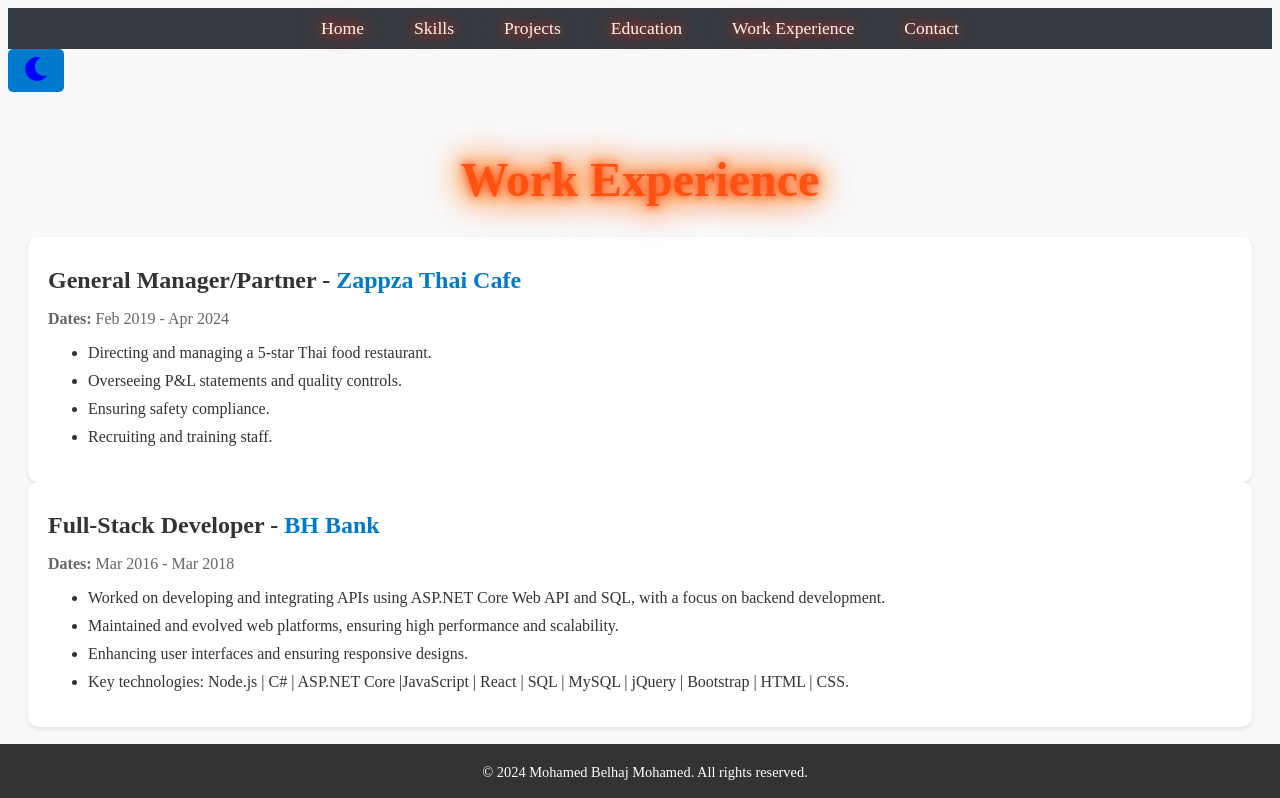
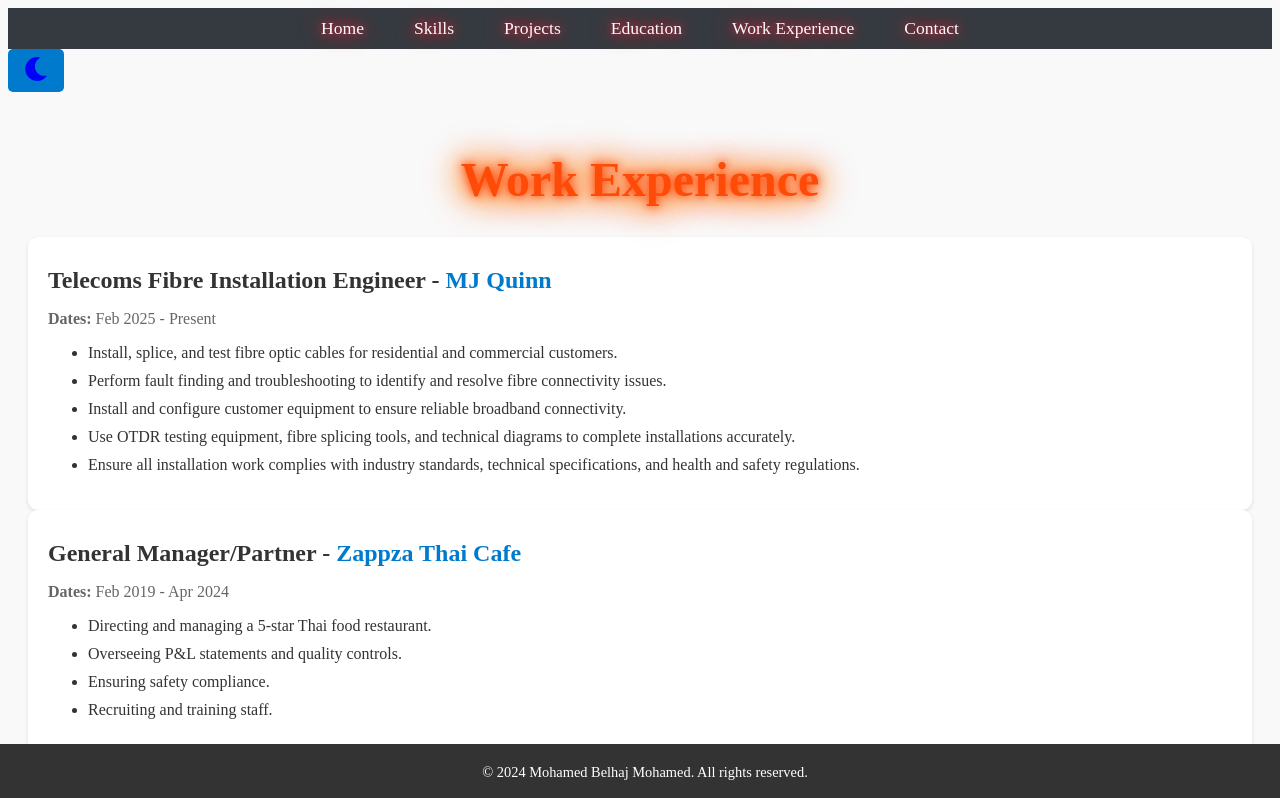
Before and after one commit to MoBel92/Bel-Mo-Portfolio, a React (Vite) app in the folder Portfolio/: page /work-experience in a window 1280 px wide. Shown: the top 798 px of the page. Built offline with nearby package versions, Linux system fonts and the light colour scheme.

Commit message:
Add telecoms fibre installation experience

```diff
--- a/Portfolio/src/Components/WorkExperience.jsx
+++ b/Portfolio/src/Components/WorkExperience.jsx
@@ -3,6 +3,20 @@ import { motion } from "framer-motion";
 import "../Design/WorkExperience.css";
 
 const experiences = [
+  {
+    title: "Telecoms Fibre Installation Engineer",
+    company: "MJ Quinn",
+    companyLink: "https://www.mjquinn.co.uk/",
+    dates: "Feb 2025 - Present",
+    responsibilities: [
+      "Install, splice, and test fibre optic cables for residential and commercial customers.",
+      "Perform fault finding and troubleshooting to identify and resolve fibre connectivity issues.",
+      "Install and configure customer equipment to ensure reliable broadband connectivity.",
+      "Use OTDR testing equipment, fibre splicing tools, and technical diagrams to complete installations accurately.",
+      "Ensure all installation work complies with industry standards, technical specifications, and health and safety regulations.",
+    ],
+  },
+
   {
     title: "General Manager/Partner",
     company: "Zappza Thai Cafe",
@@ -24,8 +38,8 @@ const experiences = [
     responsibilities: [
       "Worked on developing and integrating APIs using ASP.NET Core Web API and SQL, with a focus on backend development.",
       "Maintained and evolved web platforms, ensuring high performance and scalability.",
-      "Enhancing user interfaces and ensuring responsive designs.",
-      "Key technologies: Node.js | C# | ASP.NET Core |JavaScript | React | SQL | MySQL | jQuery | Bootstrap | HTML | CSS.",
+      "Enhanced user interfaces and ensured responsive designs.",
+      "Key technologies: Node.js | C# | ASP.NET Core | JavaScript | React | SQL | MySQL | jQuery | Bootstrap | HTML | CSS.",
     ],
   },
 ];
@@ -39,7 +53,10 @@ const WorkExperience = () => {
           <motion.div
             key={index}
             className="experience-card"
-            whileHover={{ scale: 1.05, boxShadow: "0 4px 8px rgba(0,0,0,0.2)" }}
+            whileHover={{
+              scale: 1.05,
+              boxShadow: "0 4px 8px rgba(0,0,0,0.2)",
+            }}
             transition={{ duration: 0.3 }}
           >
             <h3 className="experience-title">
@@ -53,9 +70,11 @@ const WorkExperience = () => {
                 {experience.company}
               </a>
             </h3>
+
             <p className="experience-dates">
               <strong>Dates:</strong> {experience.dates}
             </p>
+
             <ul className="experience-responsibilities">
               {experience.responsibilities.map((item, i) => (
                 <li key={i}>{item}</li>
```
